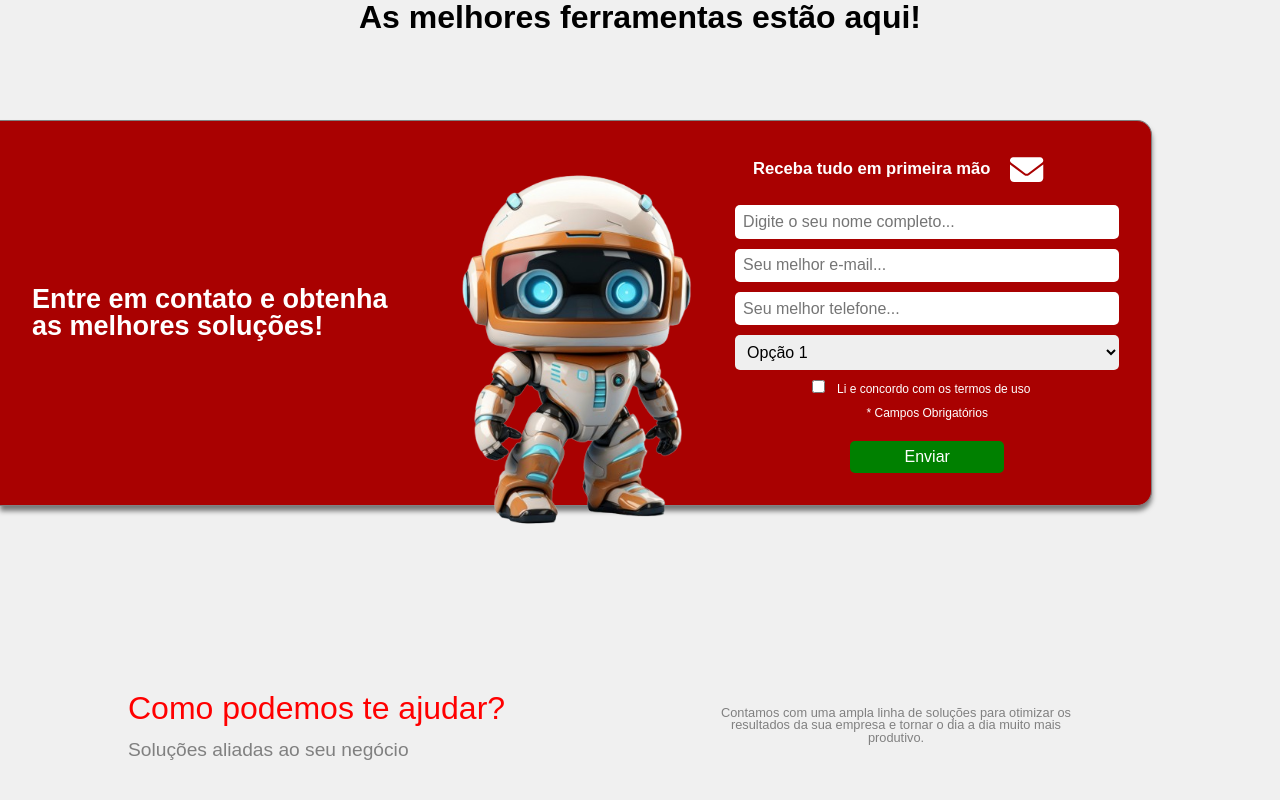
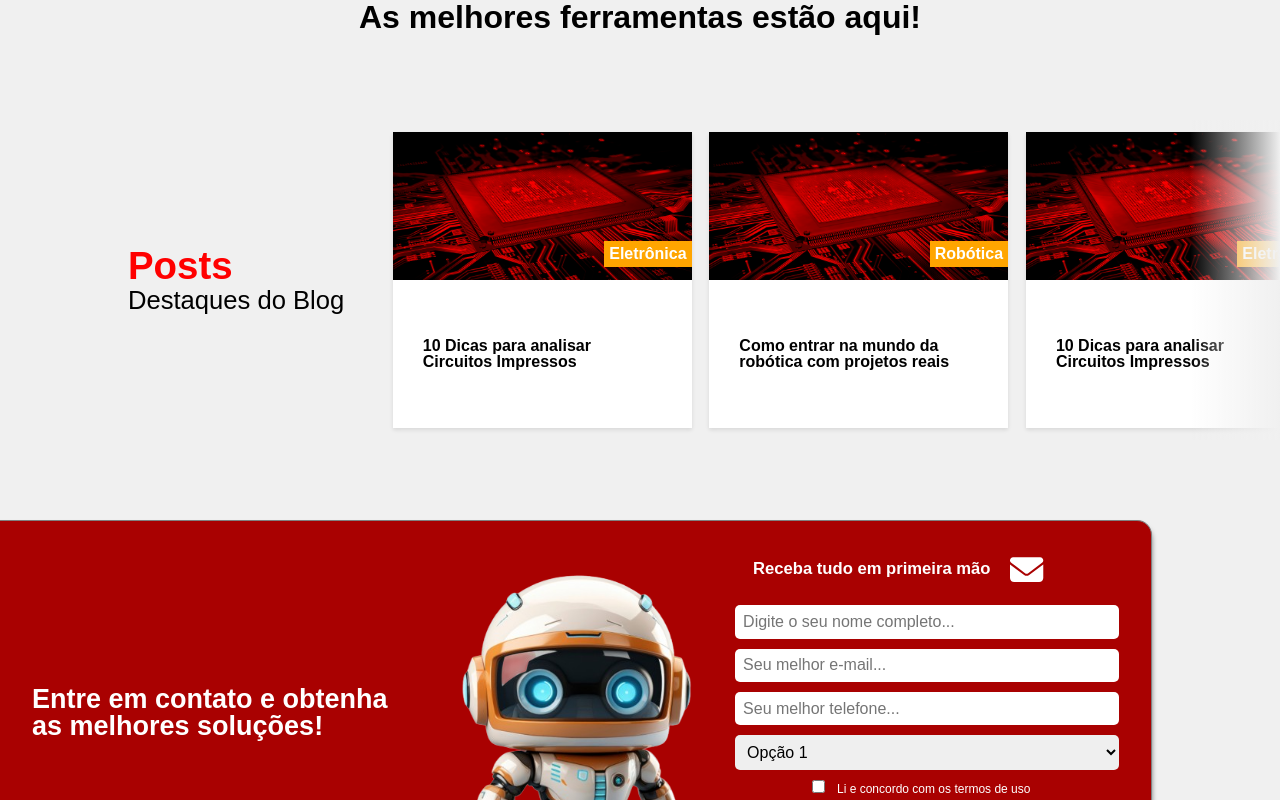
Before and after one commit to WesleySardi/projeto-TokyoComponentesLTDA, a React (Create React App) app: page /home in a window 1280 px wide. Shown: the part 1600-2400 px from the top of the page. Built offline with nearby package versions, Linux system fonts and the light colour scheme.

Commit message:
Carousel com os Cards de posts do Blog praticamente finalizado.

```diff
--- /dev/null
+++ b/src/components/CardCarousel.jsx
@@ -0,0 +1,221 @@
+import React, { useState } from 'react';
+import styled from 'styled-components';
+import { Link } from 'react-router-dom';
+
+import { FontAwesomeIcon } from '@fortawesome/react-fontawesome';
+import { faChevronLeft, faChevronRight } from '@fortawesome/free-solid-svg-icons';
+
+const Container = styled.div`
+  display: flex;
+  height: 40vh;
+  margin: 10vh 0;
+`;
+
+const LeftPart = styled.div`
+  flex: 20%;
+  display: flex;
+  flex-direction: column;
+  align-items: left;
+  justify-content: center;
+  text-align: left;
+  background-color: #f0f0f0;
+  padding: 0% 0% 0% 10%;
+`;
+
+const RightPart = styled.div`
+  flex: 70%;
+  overflow: hidden;
+  display: flex;
+  align-items: center;
+  justify-content: center;
+  position: relative;
+`;
+
+const Title = styled.h1`
+  margin-bottom: 1%;
+  color: red;
+  font-weight: bold;
+  font-size: 3vw;
+`;
+
+const Text = styled.p`
+  font-size: 2vw;
+`;
+
+const Carousel = styled.div`
+  display: flex;
+  transition: transform 0.3s ease-in-out;
+`;
+
+const Card = styled(Link)`
+  width: 33.33%;
+  min-width: 33.33%;
+  height: 37vh;
+  flex-shrink: 0;
+  position: relative;
+  background-color: white;
+  margin: 0 1%;
+  box-shadow: 0 2px 4px rgba(0, 0, 0, 0.1);
+  display: flex;
+  flex-direction: column;
+  align-items: center;
+  cursor: pointer;
+`;
+
+const CardImage = styled.img`
+  width: 100%;
+  height: 50%;
+  pointer-events: none;
+`;
+
+const CardTitle = styled.h3`
+  display: flex;
+  justify-content: center;
+  align-items: center;
+  text-align: left;
+  max-width: 80%;
+  height: 50%;
+  font-weight: bold;
+  user-select: none;
+`;
+
+const Tag = styled.div`
+  position: absolute;
+  right: 0;
+  top: 50%;
+  transform: translateY(-150%);
+  background-color: orange;
+  padding: 5px;
+  color: white;
+  font-weight: bold;
+  user-select: none;
+`;
+
+const Button = styled.button`
+  position: absolute;
+  top: 50%;
+  transform: translateY(-50%);
+  border: none;
+  padding: 10px;
+  cursor: pointer;
+  z-index: 1;
+`;
+
+const LeftButton = styled(Button)`
+  left: 0;
+  height: 100%;
+  width: 7vw;
+  background: linear-gradient(to right, transparent, transparent);
+
+  &:hover {
+    background: linear-gradient(to right, #f0f0f0, transparent);
+  }
+`;
+
+const RightButton = styled(Button)`
+  right: 0;
+  height: 100%;
+  width: 7vw;
+  background: linear-gradient(to left, #f0f0f0, transparent);
+
+  &:hover {
+    background: linear-gradient(to left, white, transparent);
+`;
+
+const IconComboBox = styled(FontAwesomeIcon)`
+`;
+
+const data = [
+    {
+        image: '../img/backgroundCard6.png',
+        title: '10 Dicas para analisar Circuitos Impressos',
+        tag: 'Eletrônica',
+        link: '/'
+    },
+    {
+        image: '../img/backgroundCard6.png',
+        title: 'Como entrar na mundo da robótica com projetos reais',
+        tag: 'Robótica',
+        link: '/'
+    },
+    {
+        image: '../img/backgroundCard6.png',
+        title: '10 Dicas para analisar Circuitos Impressos',
+        tag: 'Eletrônica',
+        link: '/'
+    },
+    {
+        image: '../img/backgroundCard6.png',
+        title: 'Como entrar na mundo da robótica com projetos reais',
+        tag: 'Robótica',
+        link: '/'
+    },
+    {
+        image: '../img/backgroundCard6.png',
+        title: '10 Dicas para analisar Circuitos Impressos',
+        tag: 'Eletrônica',
+        link: '/'
+    }
+];
+
+const YourComponent = () => {
+    const [currentIndex, setCurrentIndex] = useState(0);
+    const [isAnimationRunning, setIsAnimationRunning] = useState(false);
+
+    const timerForAnimation = () => {
+        setIsAnimationRunning(true);
+        setTimeout(() => {
+            setIsAnimationRunning(false);
+        }, 300);
+    }
+
+    const handleRightClick = () => {
+        if (!isAnimationRunning) {
+            setCurrentIndex((prevIndex) => {
+                const nextIndex = (prevIndex + 1) % data.length;
+                if (nextIndex === data.length - 1) {
+                    setCurrentIndex(0);
+                }
+                return nextIndex;
+            });
+            timerForAnimation();
+        }
+    };
+
+    const handleLeftClick = () => {
+        if (!isAnimationRunning) {
+            setCurrentIndex((prevIndex) => {
+                let nextIndex = (prevIndex - 1 + data.length) % data.length;
+                if (prevIndex === 0) {
+                    nextIndex = data.length - 2;
+                }
+                return nextIndex;
+            });
+            timerForAnimation();
+        }
+    };
+
+    return (
+        <Container>
+            <LeftPart>
+                <Title>Posts</Title>
+                <Text>Destaques do Blog</Text>
+            </LeftPart>
+            <RightPart>
+                <LeftButton onClick={handleLeftClick}>{/*<IconComboBox icon={faChevronLeft} />*/}</LeftButton>
+                <Carousel style={{ transform: `translateX(-${currentIndex * 35.33}%)` }}>
+                    {data.map((item, index) => (
+                        <Card key={index} to={item.link}>
+                            <CardImage src={item.image} alt={`Image ${index + 1}`} />
+                            <Tag>{item.tag}</Tag>
+                            <CardTitle>{item.title}</CardTitle>
+                        </Card>
+                    ))}
+                </Carousel>
+                <RightButton onClick={handleRightClick}>{/*<IconComboBox icon={faChevronRight} />*/}</RightButton>
+            </RightPart>
+        </Container>
+    );
+};
+
+export default YourComponent;
--- a/src/components/FormBanner.jsx
+++ b/src/components/FormBanner.jsx
@@ -208,7 +208,7 @@ function FormBanner() {
               <FieldContainer>
                 <InputField type="text" placeholder="Digite o seu nome completo..." />
                 <InputField type="email" placeholder="Seu melhor e-mail..." />
-                <InputField type="email" placeholder="Seu melhor telefone..." />
+                <InputField type="number" placeholder="Seu melhor telefone..." />
                 <SelectField>
                   <option value="opcao1">Opção 1</option>
                   <option value="opcao2">Opção 2</option>
--- a/src/pages/Home.jsx
+++ b/src/pages/Home.jsx
@@ -3,6 +3,7 @@ import styled, { css, keyframes } from 'styled-components';
 
 import FormBanner from '../components/FormBanner';
 import SolutionsCards from '../components/SolutionsCards';
+import CardCarousel from '../components/CardCarousel';
 
 import { FontAwesomeIcon } from '@fortawesome/react-fontawesome';
 
@@ -188,6 +189,7 @@ function Home() {
         <RightArrow onClick={goToNext}><Icon icon={faChevronRight} /></RightArrow>
       </CarouselContainer>
       <Cards/>
+      <CardCarousel/>
       <FormBanner />
       <SolutionsCards />
     </Container>
```
